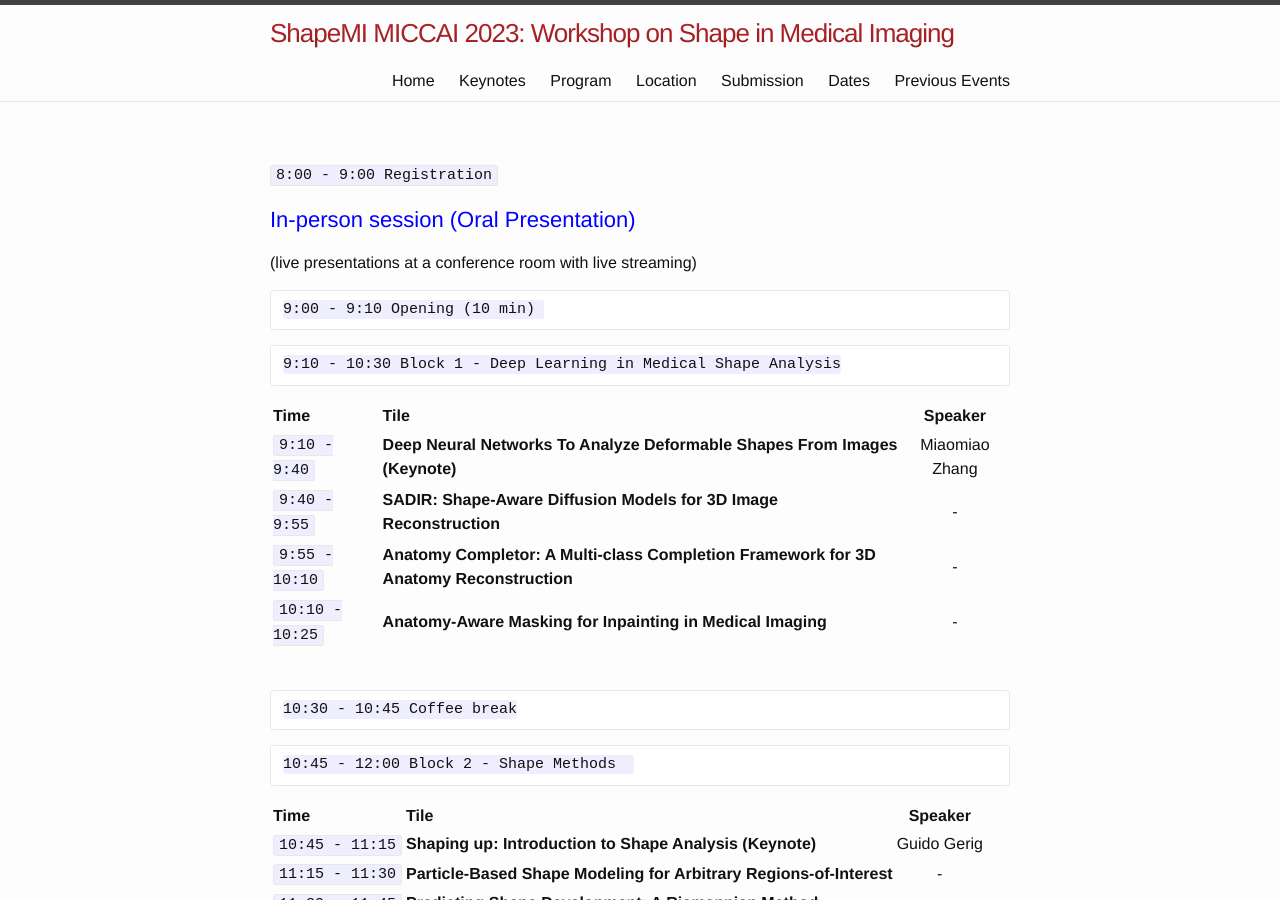
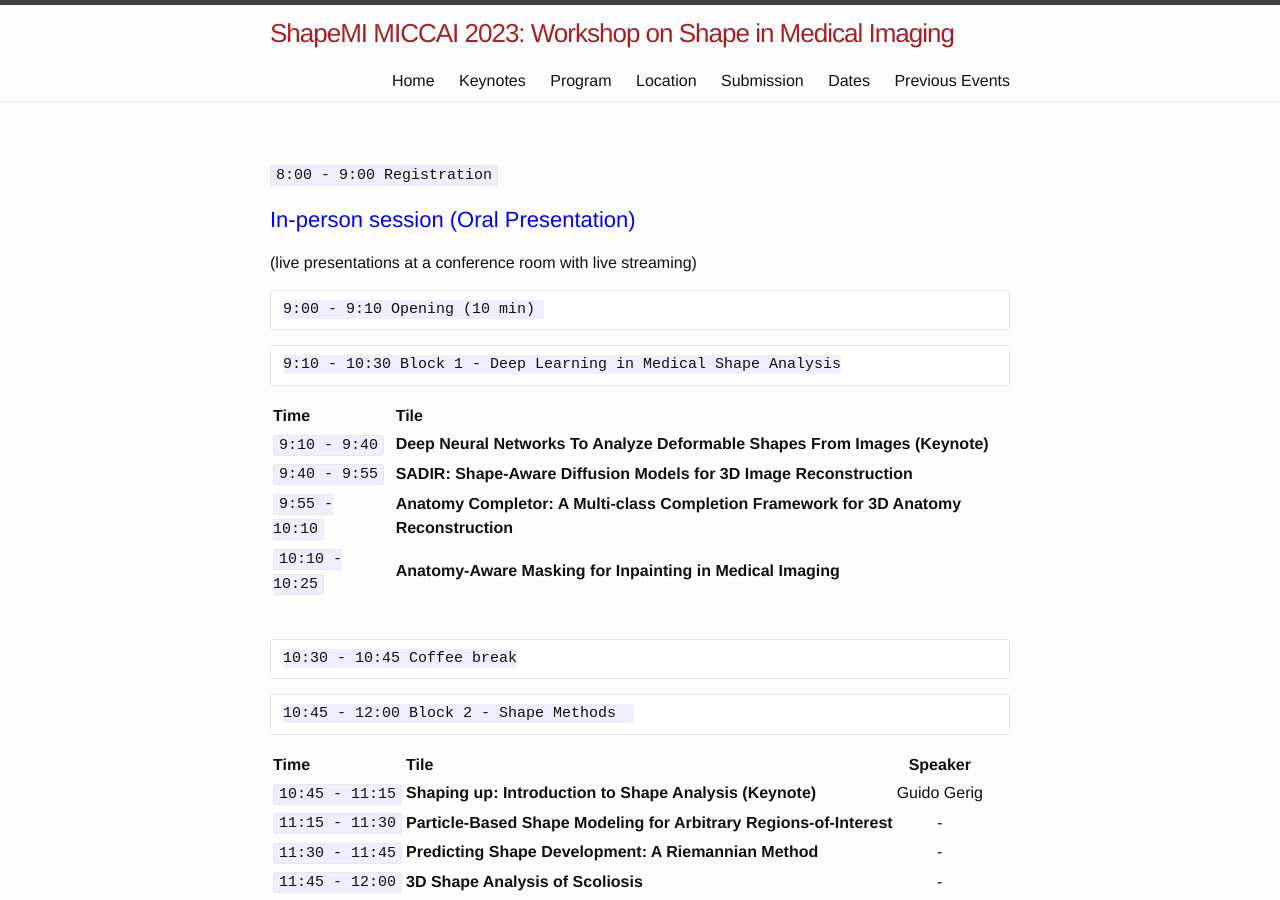
Before and after one commit to shapemi/shapemi.github.io, a Jekyll site: the page built from program/index.md, in a window 1280 px wide and 900 px high. Built offline with Jekyll 4.4.1, drawn with Linux system fonts in a browser that asks for light colours; our own code applies the rules of GitHub Pages for plain Markdown files.

Commit message:
Update index.md

````diff
--- a/program/index.md
+++ b/program/index.md
@@ -12,12 +12,12 @@
 9:10 - 10:30 Block 1 - Deep Learning in Medical Shape Analysis
 ```
 
-| Time   |      Tile  &nbsp; &nbsp; &nbsp; &nbsp; &nbsp;&nbsp; &nbsp; &nbsp; &nbsp; &nbsp;    |  Speaker |
-|:--------------|:-----------------------------------|:---------:|
-| ```9:10  - 9:40```  | **Deep Neural Networks To Analyze Deformable Shapes From Images (Keynote)**             | Miaomiao Zhang |
-| ```9:40  - 9:55```  | **SADIR: Shape-Aware Diffusion Models for 3D Image Reconstruction**                     |      -         |
-| ```9:55  - 10:10``` | **Anatomy Completor: A Multi-class Completion Framework for 3D Anatomy Reconstruction** |      -         |
-| ```10:10 - 10:25``` | **Anatomy-Aware Masking for Inpainting in Medical Imaging**                             |      -         |
+| Time   |      Tile  &nbsp; &nbsp; &nbsp; &nbsp; &nbsp;&nbsp; &nbsp; &nbsp; &nbsp; &nbsp;    |
+|:--------------|:-----------------------------------|
+| ```9:10  - 9:40```  | **Deep Neural Networks To Analyze Deformable Shapes From Images (Keynote)**             |
+| ```9:40  - 9:55```  | **SADIR: Shape-Aware Diffusion Models for 3D Image Reconstruction**                     |
+| ```9:55  - 10:10``` | **Anatomy Completor: A Multi-class Completion Framework for 3D Anatomy Reconstruction** |
+| ```10:10 - 10:25``` | **Anatomy-Aware Masking for Inpainting in Medical Imaging**                             |
 
 <br>
 
````
